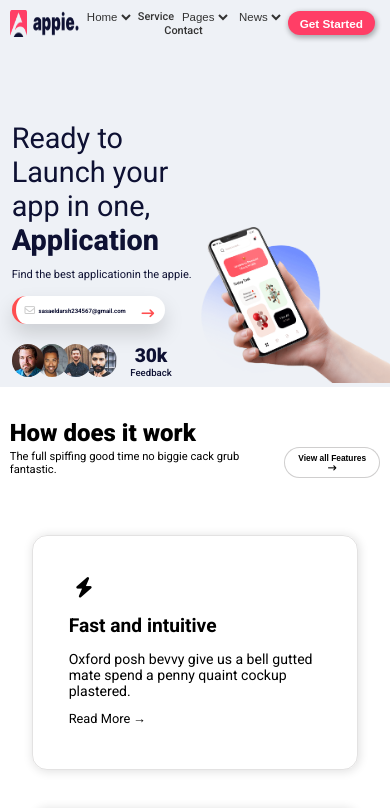
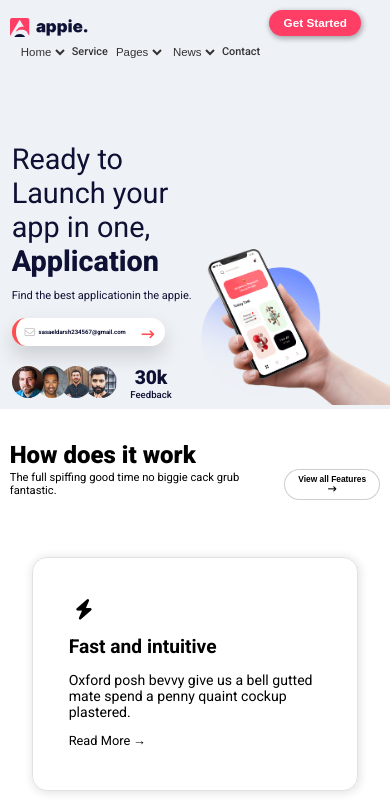
Before and after one commit to mostafa-abdelsatar-2174/Final-CSS-project, a plain HTML site: page index.html in a window 390 px wide. Shown: the top 808 px of the page. Drawn offline with Linux system fonts and the light colour scheme.

Commit message:
Add files via upload

```diff
--- a/style.css
+++ b/style.css
@@ -2125,37 +2125,44 @@ footer{
 @media screen and (max-width:599px) {
     #header{
         justify-content: space-between;
+        align-items: start;
         /* gap: 7%; */
         /* background-color: violet; */
         /* height: 10vh; */
         .items{
-            justify-content: start;
-            /* gap: 2%; */
+            flex-direction: column;
+            justify-content: center;
+            align-items: start;
+            gap: 10%;
             /* background-color: white; */
-            width: 75%;
+            width: 70%;
             height: 50%;
         }
         img{
             /* background-color: #0000001d; */
-            width: 25%;
-            margin: 0 ;
+            width: 30%;
+            margin:3% 0 ;
         }
         .elem{
             padding: 0;
             margin: 0;
-            width: 75%;
+            width: 100%;
             font-size: .65em;
             flex-wrap: wrap;
-            align-content: center;
+            align-self: flex-start;
+            justify-self: start;
+            justify-content: center;
             align-items: center;
-            justify-content: center;
         }
         li{
             /* background-color: wheat; */
             padding: 0 2px;
+            &:first-child{
+                padding-left: 0;
+            }
         }
         .but{
-            width: 25%;
+            width: 30%;
             font-size: .7em;
         }
     }
```
